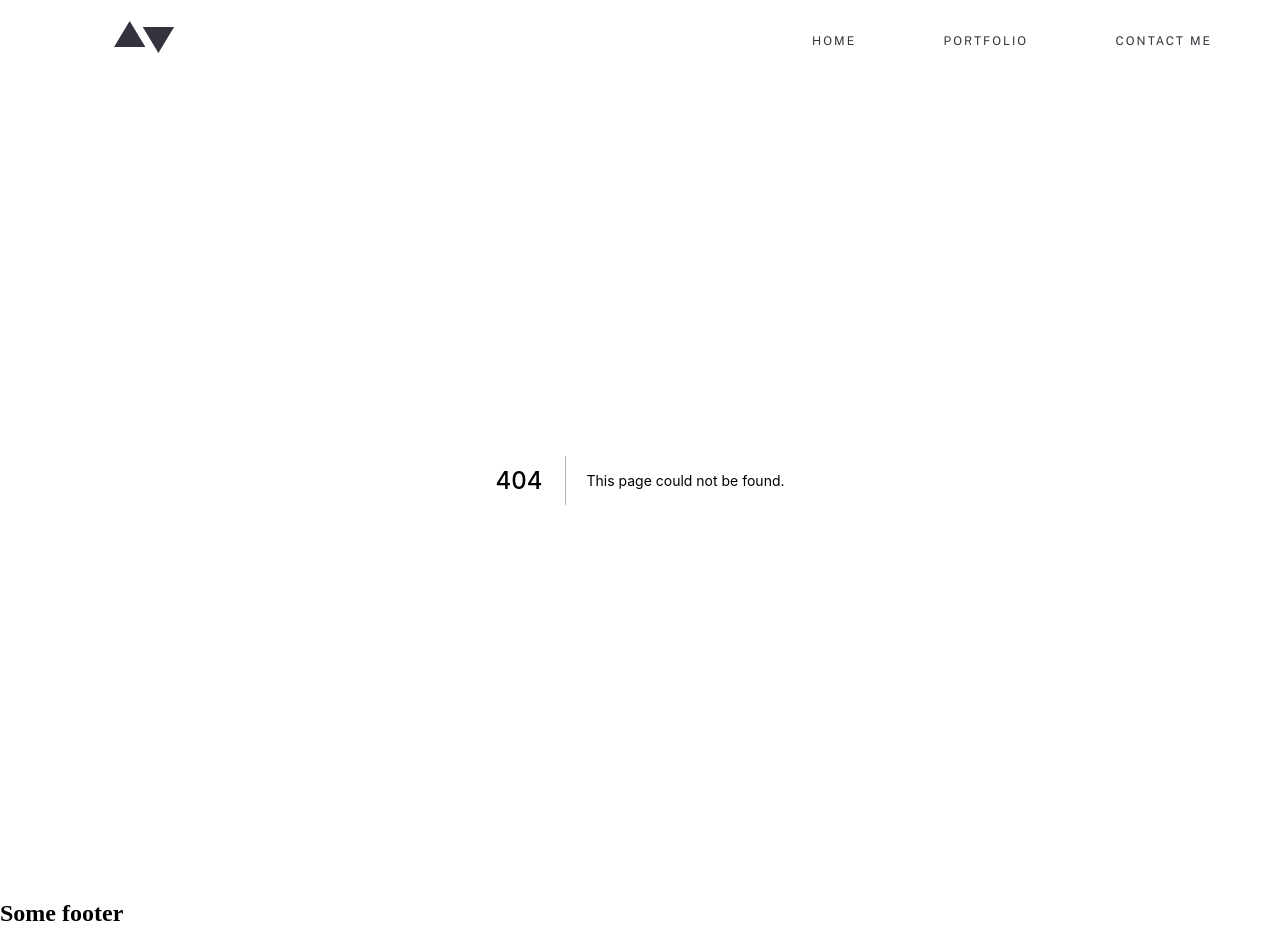
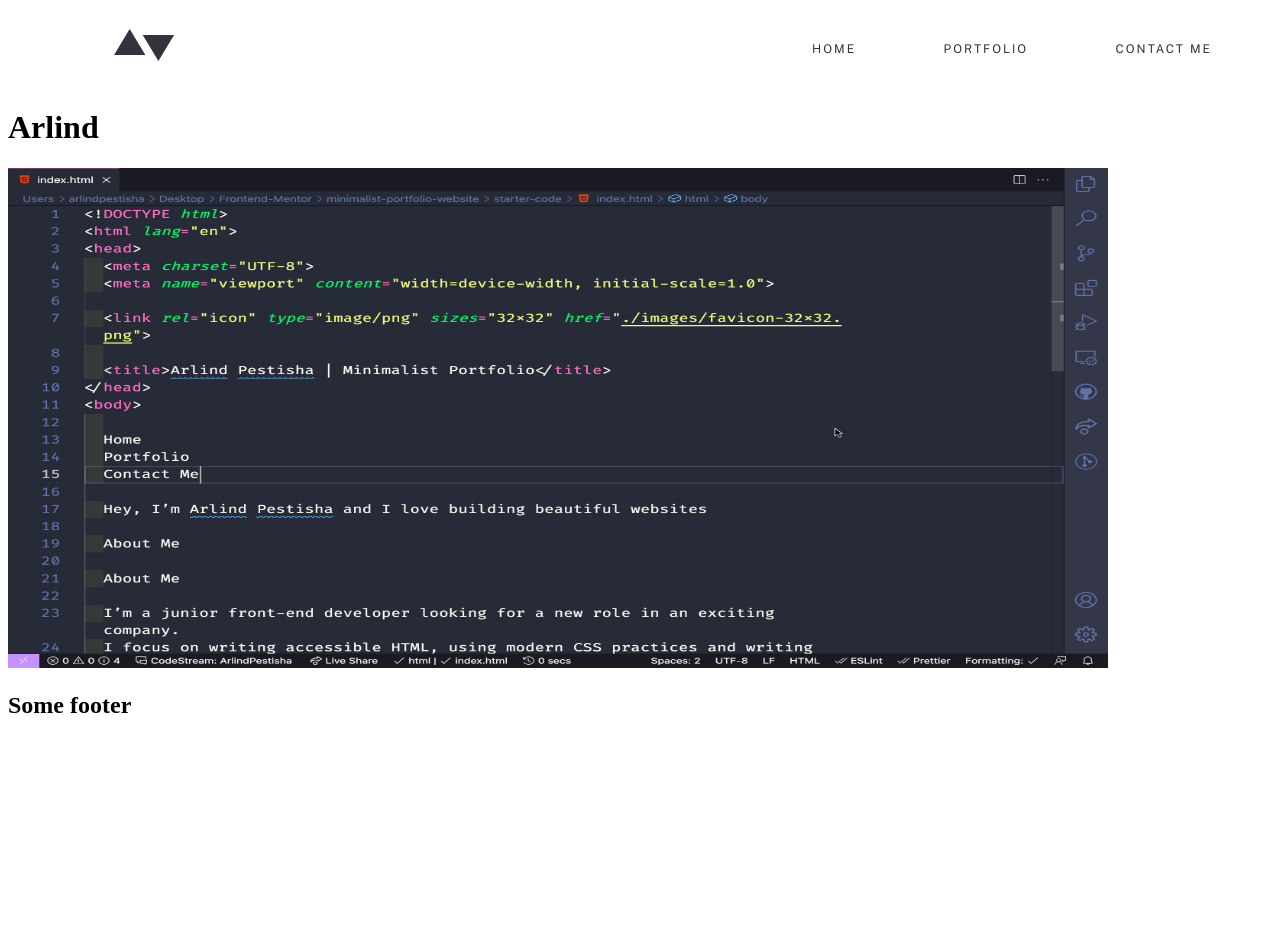
Before and after one commit to ArlindPestisha/portfolio, a Next.js app: page /public/ in a window 1280 px wide. Before the commit this address had no page. After the commit the page ends 800 px from the top, so only its background shows below. Built offline with nearby package versions, Linux system fonts and the light colour scheme.

Commit message:
working with hero section

```diff
--- /dev/null
+++ b/components/Hero/Hero.js
@@ -0,0 +1,18 @@
+import Image from "next/image";
+
+const Hero = () => {
+  return (
+    <>
+      <h1>Arlind</h1>
+
+      <Image
+        src="/public/hero.png"
+        alt="Picture of the author"
+        width={1100}
+        height={500}
+      />
+    </>
+  );
+};
+
+export default Hero;
--- /dev/null
+++ b/next.config.js
@@ -0,0 +1,3 @@
+module.exports = {
+  basePath: '/public',
+}
--- a/pages/index.js
+++ b/pages/index.js
@@ -1,6 +1,5 @@
 import Head from "next/head";
-import Image from "next/image";
-import NavBar from "../components/Nav/NavBar";
+import Hero from "../components/Hero/Hero";
 
 export default function Home() {
   return (
@@ -8,11 +7,8 @@ export default function Home() {
       <Head>
         <title>Arlind Pestisha</title>
         <meta name="portfolio" content="Generated by create next app" />
-        <style>
-          @import
-          url('https://fonts.googleapis.com/css2?family=Public+Sans:ital,wght@0,100;0,200;0,300;0,400;0,500;0,600;0,700;0,800;0,900;1,100;1,200;1,300;1,400;1,500;1,600;1,700;1,800;1,900&display=swap');
-        </style>
       </Head>
+      <Hero />
     </div>
   );
 }
```
Also changed, not shown: components/Hero/HeroStyled.js (added), public/hero.png (added).
